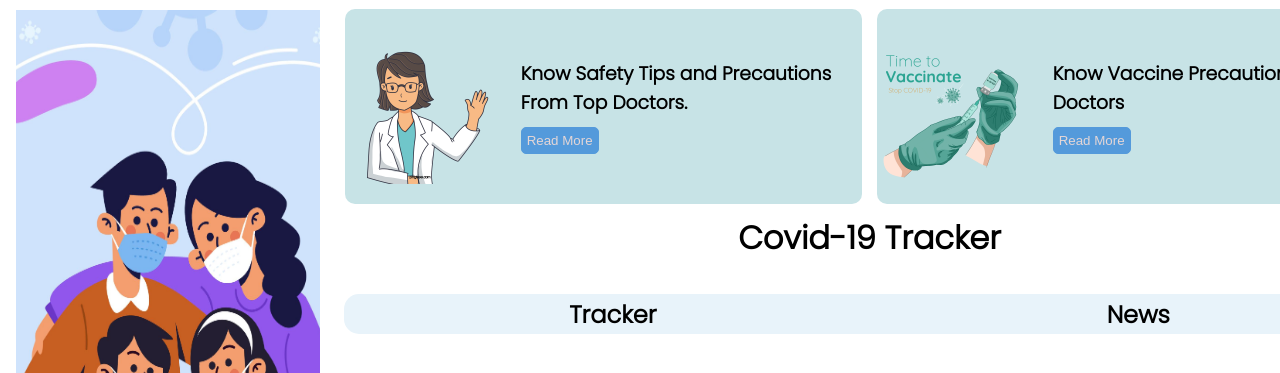
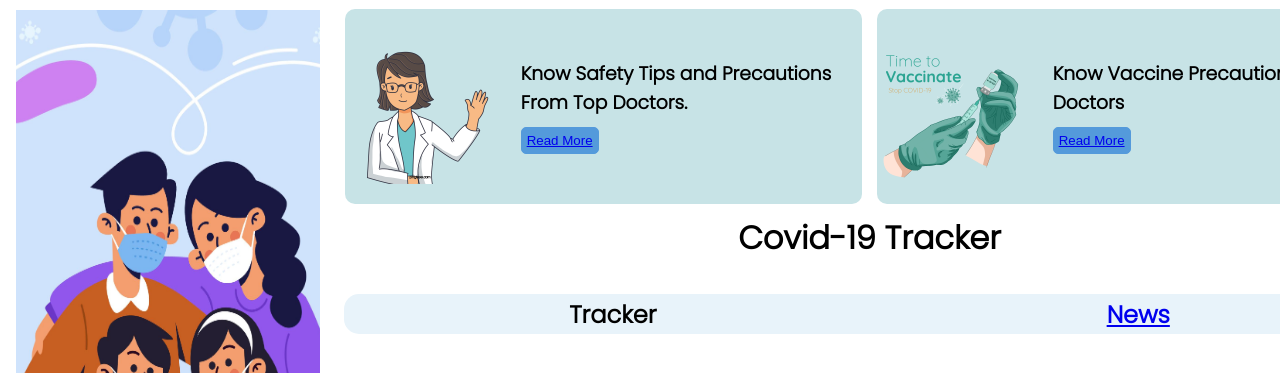
Before and after one commit to ayushj02/Covid-Tracker-Improved-UI-, a plain HTML site: page index.html in a window 1280 px wide. Shown: the top 373 px of the page. Drawn offline with Linux system fonts and the light colour scheme; no server answers.

Commit message:
Updated The Links

```diff
--- a/index.html
+++ b/index.html
@@ -5,7 +5,7 @@
     <meta http-equiv="X-UA-Compatible" content="IE=edge">
     <meta name="viewport" content="width=device-width, initial-scale=1.0">
     <link rel="stylesheet" href="style.css">
-    <title>Document</title>
+    <title>Covid 19 Tracker</title>
 </head>
 <body>
     <div class="container">
@@ -33,8 +33,8 @@
                     </div>
                     <div class="info-left">
                         <h3>Know Safety Tips and Precautions From Top Doctors.</h3>
-                        <button class="ibtn">
-                            Read More
+                        <button class="ibtn" id="precautionsrm">
+                           <a href="https://www.who.int/westernpacific/emergencies/covid-19/information/transmission-protective-measures">Read More</a>
                         </button>
                     </div>
                 </div>
@@ -44,8 +44,8 @@
                     </div>
                     <div class="vacc-right">
                         <h3>Know Vaccine Precautions From Doctors</h3>
-                        <button class="ibtn">
-                            Read More
+                        <button class="ibtn" id="vaccinerm">
+                            <a href="https://pharmeasy.in/blog/what-to-do-before-during-and-after-getting-the-covid-19-vaccine/">Read More</a>
                         </button>
                     </div>
                 </div>
@@ -60,7 +60,7 @@
                     <h2 id="track">Tracker</h2>
                 <!-- </div> -->
                 <!-- <div class="symptoms"> -->
-                    <h2>News</h2>
+                    <h2><a href="https://www.mohfw.gov.in/">News</a></h2>
                 <!-- </div> -->
             </div>
 
```
